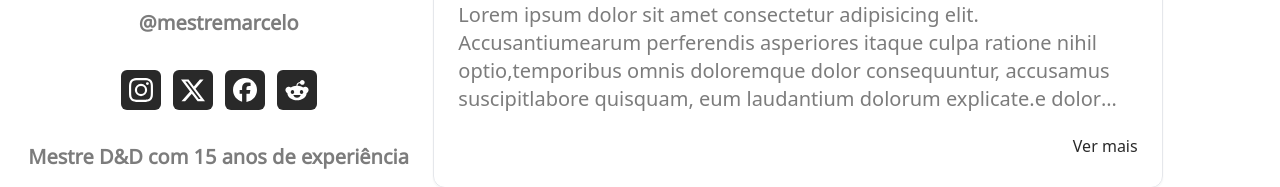
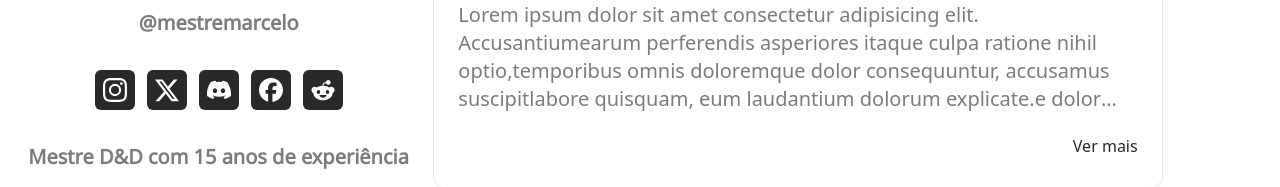
Before and after one commit to Quest-Finder/temvagamestre.frontend, a Next.js app: page /user/profile in a window 1280 px wide. Shown: the part 296-483 px from the top of the page. Built offline with nearby package versions, Linux system fonts and the light colour scheme.

Commit message:
feat: adicionando icon do discord

```diff
--- a/src/app/user/profile/page.tsx
+++ b/src/app/user/profile/page.tsx
@@ -23,7 +23,7 @@ export default function Profile() {
     <>
       <HeaderProfile />
       <section className='mx-auto mt-4 grid min-h-screen max-w-[1440px] grid-cols-1 gap-2 px-3 pb-5 md:grid-cols-12 md:grid-rows-none'>
-        <aside className='flex flex-col gap-8 md:col-span-4 -mt-24'>
+        <aside className='-mt-24 flex flex-col gap-8 md:col-span-4'>
           <div className=' flex flex-col items-center justify-start gap-2'>
             <Avatar className={cn(' flex h-36 w-36')}>
               <AvatarImage src='https://github.com/shadcn.png' />
@@ -54,14 +54,14 @@ export default function Profile() {
           </CardWithImgs.Root>
         </main>
         {/* mobile */}
-        <div className='md:hidden min-h-screen'>
+        <div className='min-h-screen md:hidden'>
           <aside>
             <SelectPage />
           </aside>
           <main className='col-span-12  flex items-center justify-center'>
             <div className='flex w-full max-w-[400px] flex-col items-center justify-center'>
               {showElemnt === 'profile' && (
-                <div className='w-full flex flex-col gap-8'>
+                <div className='flex w-full flex-col gap-8'>
                   <UserIntroductionComponent />
                   <UserPreferenceCategorys
                     rpgStyle={userMock.preferences.rpgStyles}
--- /dev/null
+++ b/src/components/icons/discord.tsx
@@ -0,0 +1,23 @@
+import * as React from 'react'
+
+interface SvgComponentProps extends React.SVGProps<SVGSVGElement> {}
+
+function Discord({ ...props }: SvgComponentProps) {
+  return (
+    <svg
+      width={24}
+      height={19}
+      viewBox='0 0 24 19'
+      fill='none'
+      xmlns='http://www.w3.org/2000/svg'
+      {...props}
+    >
+      <path
+        d='M20.317 1.656A19.791 19.791 0 0015.432.141a.074.074 0 00-.079.037c-.21.375-.444.865-.608 1.25a18.271 18.271 0 00-5.487 0 12.643 12.643 0 00-.617-1.25.077.077 0 00-.079-.037 19.736 19.736 0 00-4.885 1.515.07.07 0 00-.032.028C.533 6.332-.32 10.866.099 15.344a.082.082 0 00.031.056 19.9 19.9 0 005.993 3.03.078.078 0 00.084-.028c.462-.63.874-1.295 1.226-1.994.021-.041.001-.09-.041-.106a13.109 13.109 0 01-1.872-.892.077.077 0 01-.008-.128c.126-.094.252-.192.372-.291a.074.074 0 01.078-.01c3.927 1.792 8.18 1.792 12.061 0a.074.074 0 01.079.009c.12.099.245.198.372.292.044.033.04.1-.006.128-.598.35-1.22.645-1.873.891a.077.077 0 00-.041.107c.36.698.772 1.363 1.225 1.993a.076.076 0 00.084.029 19.834 19.834 0 006.002-3.03.077.077 0 00.032-.055c.5-5.177-.838-9.674-3.549-13.66a.06.06 0 00-.031-.029zM8.02 12.617c-1.182 0-2.157-1.085-2.157-2.419 0-1.333.956-2.418 2.157-2.418 1.21 0 2.176 1.095 2.157 2.418 0 1.334-.956 2.42-2.157 2.42zm7.975 0c-1.183 0-2.157-1.085-2.157-2.419 0-1.333.955-2.418 2.157-2.418 1.21 0 2.176 1.095 2.157 2.418 0 1.334-.946 2.42-2.157 2.42z'
+        fill='#fff'
+      />
+    </svg>
+  )
+}
+
+export default Discord
--- a/src/features/page-profile/box-image/components/root.tsx
+++ b/src/features/page-profile/box-image/components/root.tsx
@@ -4,5 +4,9 @@ interface RootPros {
   children: React.ReactNode
 }
 export function Root({ children }: RootPros) {
-  return <section className='flex w-full flex-col gap-8 min-h-[280px]'>{children}</section>
+  return (
+    <section className='flex min-h-[280px] w-full flex-col gap-8'>
+      {children}
+    </section>
+  )
 }
--- a/src/features/page-profile/introduction/UserIntroduction.tsx
+++ b/src/features/page-profile/introduction/UserIntroduction.tsx
@@ -1,5 +1,4 @@
 import { Card } from '@/components/ui/card'
-import { Separator } from '@/components/ui/separator'
 import { UserIntroduction } from '.'
 import { UserIntroductionMock } from './mock'
 
--- a/src/features/page-profile/user-description/components/boxWithIcons.tsx
+++ b/src/features/page-profile/user-description/components/boxWithIcons.tsx
@@ -1,3 +1,4 @@
+import Discord from '@/components/icons/discord'
 import FacebookIcon from '@/components/icons/facebookIcon'
 import { InstagramIcon } from '@/components/icons/instagram'
 import ReeditIcon from '@/components/icons/reeditIcon'
@@ -7,6 +8,7 @@ import React, { ElementType } from 'react'
 const socialMedia: ElementType[] = [
   InstagramIcon,
   XIcon,
+  Discord,
   FacebookIcon,
   ReeditIcon,
 ]
@@ -14,13 +16,10 @@ export function BoxWithIcons() {
   return (
     <section className='flex flex-wrap items-center justify-center gap-3 '>
       {socialMedia.map(icon => {
-
         const IconName = icon
-        const name = String(icon)
         return (
-          <button
-          >
-            <IconName className='h-10  w-10 cursor-pointer items-center justify-center gap-2 rounded-md bg-neutral-950 hover:bg-neutral-900 p-2 transition-all delay-75 transition-all' />
+          <button>
+            <IconName className='h-10  w-10 cursor-pointer items-center justify-center gap-2 rounded-md bg-neutral-950 p-2 transition-all transition-all delay-75 hover:bg-neutral-900' />
           </button>
         )
       })}
```
Also changed, not shown: src/app/globals.css (line endings or trailing spaces).
